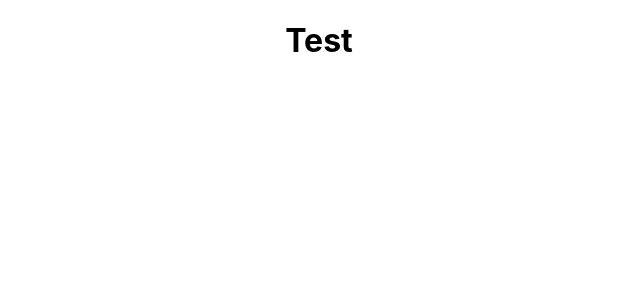
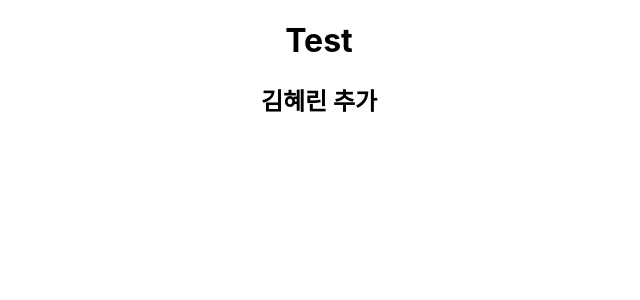
Before and after one commit to Ruud10/react2jo, a React (Create React App) app: page / in a window 1280 px wide. Shown: the top 300 px of the page, without its empty margins (321-961 px from the left). Built offline with nearby package versions, Linux system fonts and the light colour scheme.

Commit message:
짜자잔

```diff
--- a/src/App.js
+++ b/src/App.js
@@ -5,6 +5,7 @@ function App() {
     return (
         <div className="App">
             <h1>Test</h1>
+            <h2>김혜린 추가</h2>
         </div>
     );
 }
```
